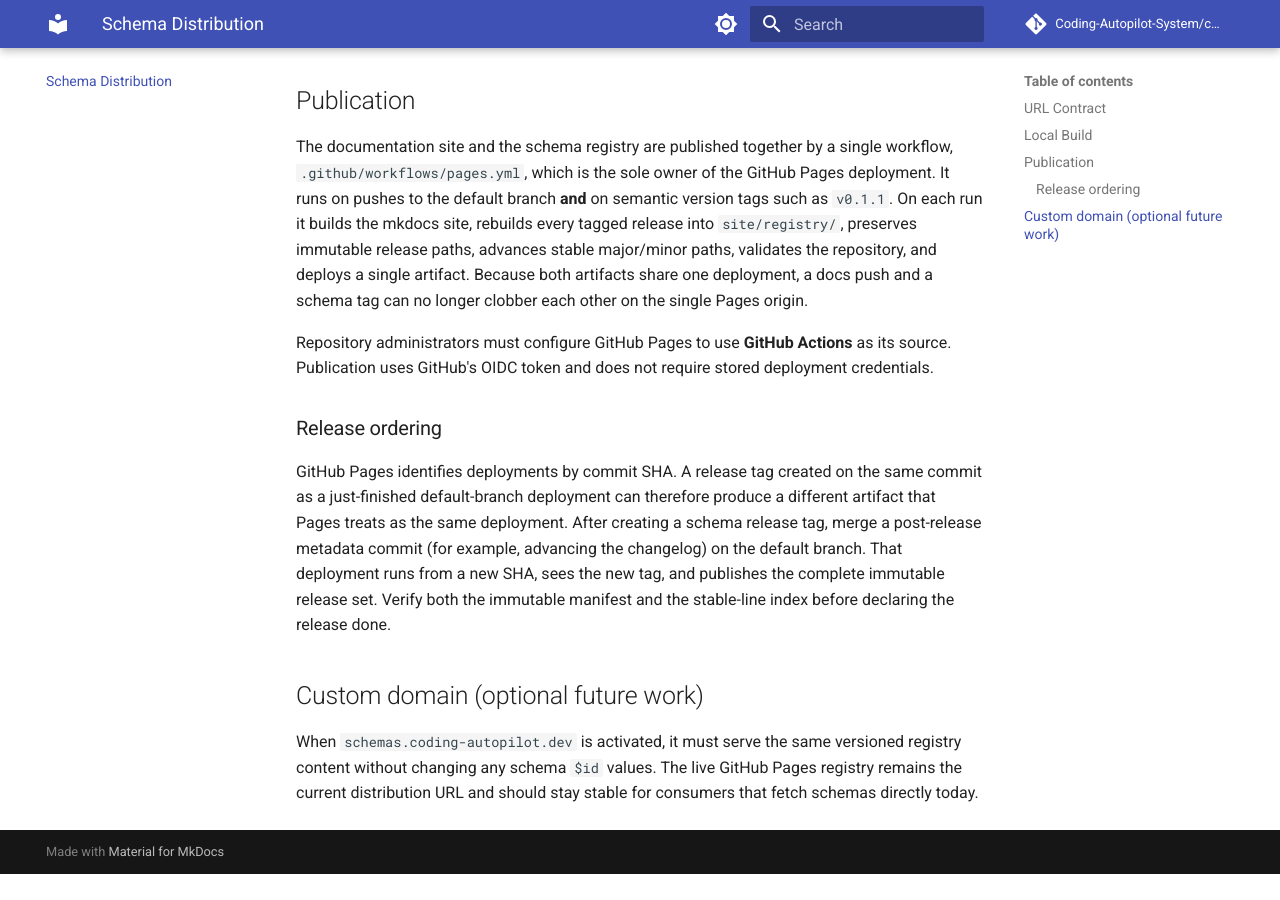
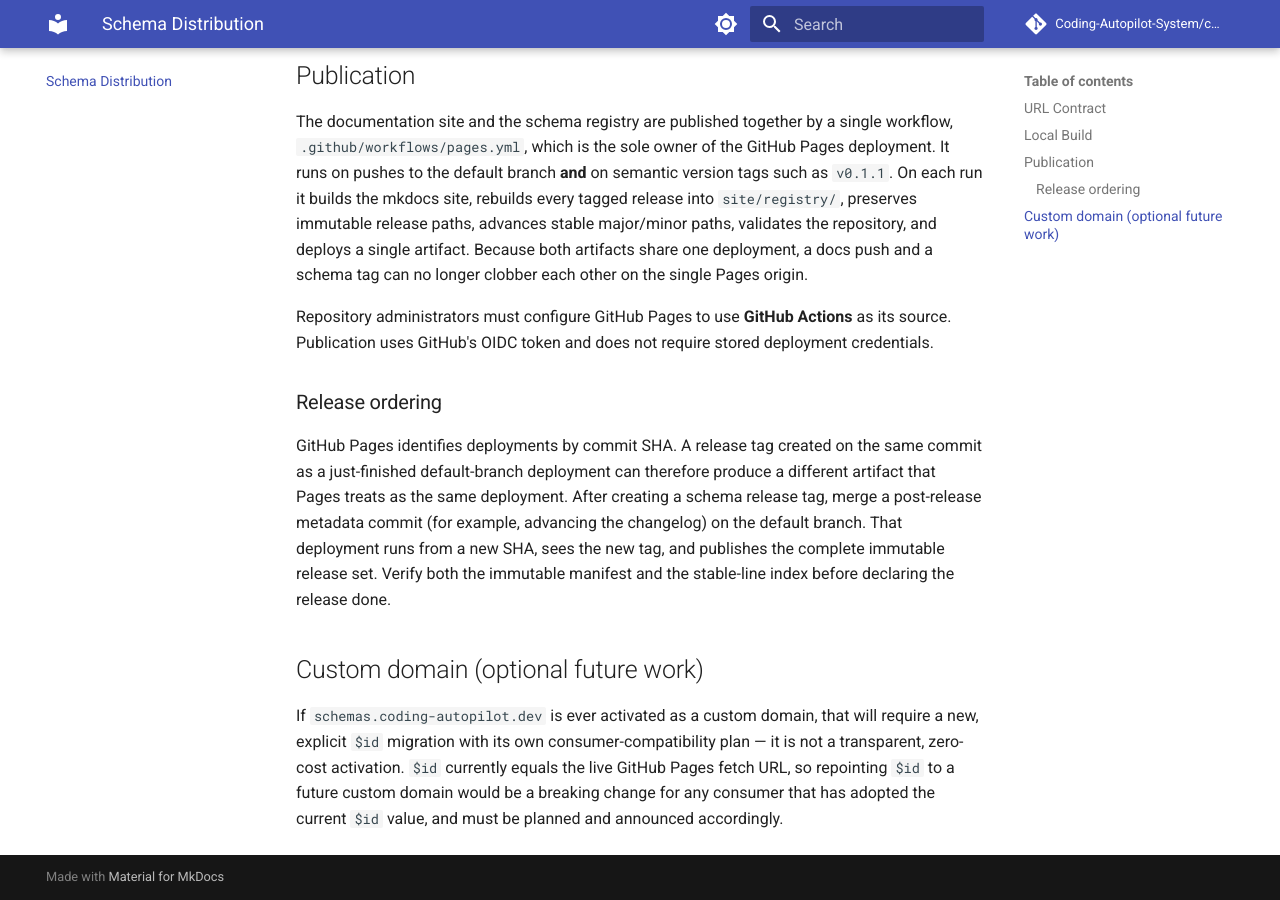
Before and after one commit to Coding-Autopilot-System/cas-contracts, an MkDocs documentation site: the page built from docs/DISTRIBUTION.md, in a window 1280 px wide and 900 px high, scrolled down 1150 px. Built offline with MkDocs 1.6.1 and Material for MkDocs 9.7.7, drawn with Linux system fonts in a browser that asks for light colours; comment, search, counter and statistics services are not loaded; before the commit the page ends 2024 px from its top, so only the background shows below that; some of the changed text lies outside the part shown.

Commit message:
test(registry): flip canonical-identity test, update docs and changelog
- Replace the anti-pattern test asserting $id must NOT match the Pages
  hosting URL with a regression test asserting $id DOES resolve under it
- Update DISTRIBUTION.md to state $id equals the live fetch URL; document
  that activating schemas.coding-autopilot.dev in future would require an
  explicit $id migration, not a transparent zero-cost activation
- Add BREAKING CHANGELOG entry under [Unreleased] documenting the reversal
  of v1.1.1's canonical-namespace decision
- REQ-1.4.11

````diff
--- a/docs/DISTRIBUTION.md
+++ b/docs/DISTRIBUTION.md
@@ -7,11 +7,9 @@ sub-path of the documentation site on a single GitHub Pages origin:
 https://coding-autopilot-system.github.io/cas-contracts/registry/
 ```
 
-Schema `$id` values use the reserved canonical namespace
-`https://schemas.coding-autopilot.dev/`. That namespace is the stable identity
-of each schema even though the current live distribution is served from GitHub
-Pages. Consumers should treat `$id` as identity and use the Pages registry URLs
-below as the fetch location until the canonical domain is activated.
+Schema `$id` values are now identical to the live fetch URL under the GitHub
+Pages registry — there is no separate canonical namespace. `$id` is both the
+identity and the resolvable fetch location for every schema.
 
 ## URL Contract
 
@@ -67,7 +65,9 @@ immutable manifest and the stable-line index before declaring the release done.
 
 ## Custom domain (optional future work)
 
-When `schemas.coding-autopilot.dev` is activated, it must serve the same
-versioned registry content without changing any schema `$id` values. The live
-GitHub Pages registry remains the current distribution URL and should stay
-stable for consumers that fetch schemas directly today.
+If `schemas.coding-autopilot.dev` is ever activated as a custom domain, that
+will require a new, explicit `$id` migration with its own consumer-compatibility
+plan — it is not a transparent, zero-cost activation. `$id` currently equals
+the live GitHub Pages fetch URL, so repointing `$id` to a future custom domain
+would be a breaking change for any consumer that has adopted the current
+`$id` value, and must be planned and announced accordingly.
````
Also changed, not shown: CHANGELOG.md (+4 -0 lines), 1 other file.
